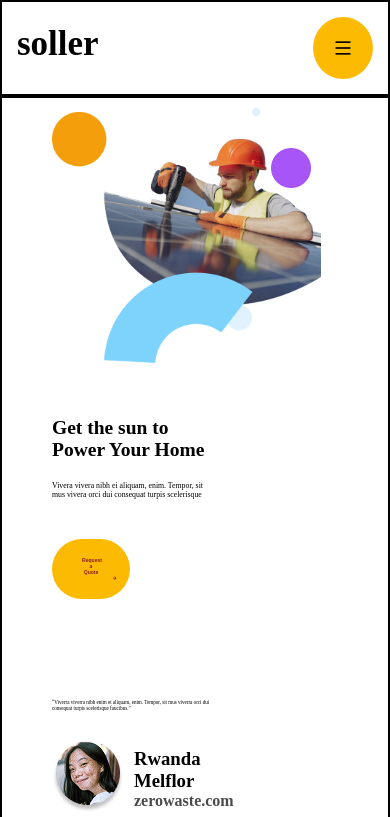
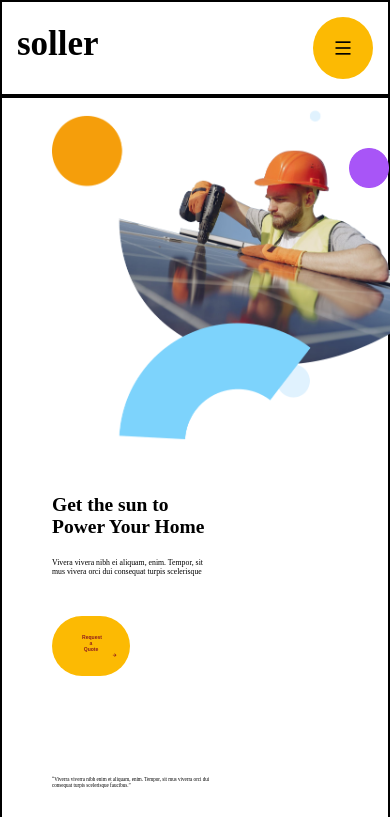
Before and after one commit to RaviPrajapat123/soller, a React (Vite) app: page / in a window 390 px wide. Shown: the top 817 px of the page. Built offline with nearby package versions, Linux system fonts and the light colour scheme.

Commit message:
Update MyName.css

```diff
--- a/src/MyName.css
+++ b/src/MyName.css
@@ -721,7 +721,7 @@ button:hover{
 }
 
     .section_1_right{
-        width: 69vw;
+        width: 89vw;
         position: relative;
         /* border: 2px solid black; */
     }
```
